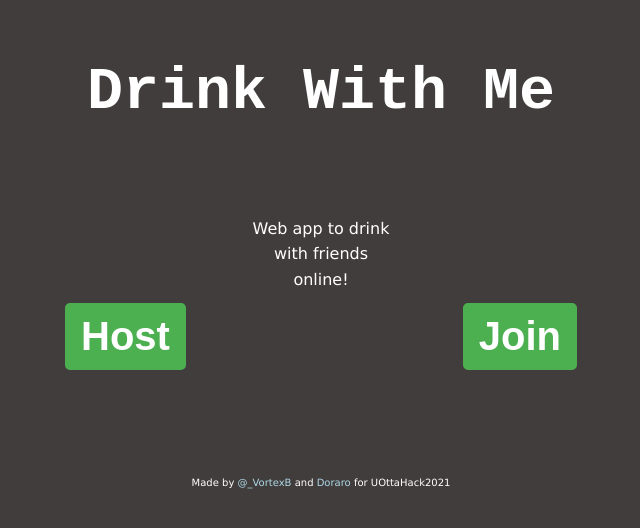
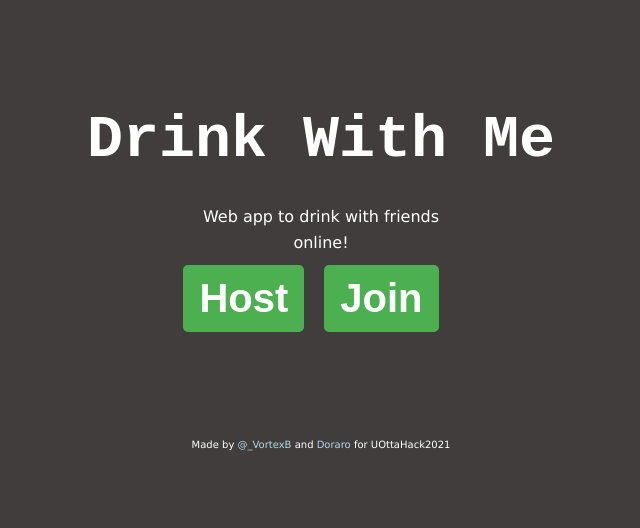
Before and after one commit to VortexB/Drinking-Companion, a website: page public/index.html in a window 1280 px wide. Shown: the whole page, without its empty margins (319-959 px from the left). Drawn offline with Linux system fonts and the light colour scheme.

Commit message:
CSS used in new index added

```diff
--- a/public/css/style.css
+++ b/public/css/style.css
@@ -4,7 +4,13 @@ body {
 	font-family: Verdana, Geneva, Tahoma, sans-serif;
     font-size: 16px;
     line-height: 1.6em;
-    margin: 0;
+
+}
+
+#wrapper {
+    margin-left:auto;
+    margin-right:auto;
+    width:960px;
 }
 
 a {
@@ -43,9 +49,9 @@ a {
 }
 .header {
     overflow-wrap: break-word;
-    padding-top: 40px;
+    padding-top: 80px;
     text-align: center;
-    margin-bottom: 100px;
+    margin-bottom: 40px;
     font-size: 30px;
     size: 40px;
 
@@ -54,7 +60,7 @@ a {
 .index-container {
     overflow: hidden;
     margin:auto;
-    width: 40%;
+    width: 100%;
 }
 .index-description{
     text-align: center;
@@ -65,12 +71,20 @@ a {
 }
 .index-host-btn{
     float: left;
-
+    margin-right: 20px;
 }
 .index-join-btn{
     float: right;
+    margin-right: 20px;
+}
 
-}
+.flex-parent {
+    display: flex;
+  }
+
+  .jc-center {
+    justify-content: center;
+  }
 
 .footer{
     font-size: 10px;
```
